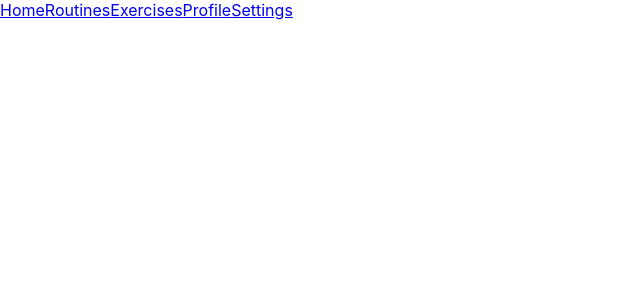
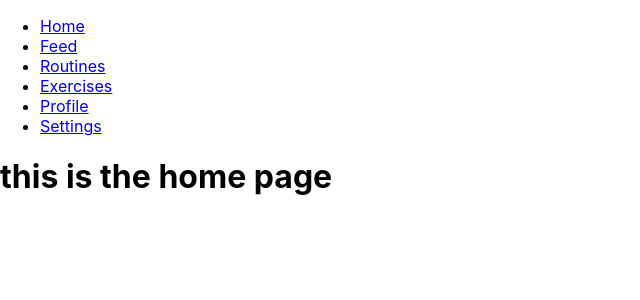
Before and after one commit to yashveer-bika/hevyr, a React (Create React App) app: page / in a window 1280 px wide. Shown: the top 300 px of the page, without its empty margins (0-640 px from the left). Built offline with nearby package versions, Linux system fonts and the light colour scheme.

Commit message:
add barebones pages such as routines, exercises, profile, etc.

```diff
--- a/package.json
+++ b/package.json
@@ -14,6 +14,7 @@
     "react": "^18.2.0",
     "react-bootstrap": "^2.7.0",
     "react-dom": "^18.2.0",
+    "react-router-dom": "^6.8.0",
     "react-scripts": "5.0.1",
     "typescript": "^4.9.5",
     "web-vitals": "^2.1.4"
--- a/src/App.tsx
+++ b/src/App.tsx
@@ -2,15 +2,36 @@ import React from 'react';
 // import logo from './logo.svg';
 import './App.css';
 // import { Navbar } from 'react-bootstrap';
-import NavBar from './components/NavBar';
+// import NavBar from './components/NavBar';
+
+// import ReactDOM from "react-dom";
+import { BrowserRouter, Routes, Route } from "react-router-dom";
+import Exercises from "./pages/Exercises";
+import Home from "./pages/Home";
+import Feed from "./pages/Feed";
+import Profile from "./pages/Profile";
+import Routines from "./pages/Routines";
+import Settings from "./pages/Settings";
+import Layout from './pages/Layout';
+import NoPage from './pages/NoPage';
+
 
 function App() {
   return (
-    <div>
-      <NavBar></NavBar>
-      <div className="App">
-      </div>
-    </div>
+      <BrowserRouter>
+        <Routes>
+            <Route path="/" element={<Layout/>}>
+            <Route index element={<Home />} />
+            <Route path="feed" element={<Feed />} />
+            <Route path="routines" element={<Routines />} />
+            <Route path="exercises" element={<Exercises />} />
+            <Route path="profile" element={<Profile />} />
+            <Route path="settings" element={<Settings />} />
+            <Route path="*" element={<NoPage />} />
+          </Route>
+        </Routes>
+      </BrowserRouter>
+
   );
 }
 
--- a/src/components/NavBar.tsx
+++ b/src/components/NavBar.tsx
@@ -1,24 +1,36 @@
-import Container from 'react-bootstrap/Container';
-import Nav from 'react-bootstrap/Nav';
-import Navbar from 'react-bootstrap/Navbar';
-// import NavDropdown from 'react-bootstrap/NavDropdown';
+import React from "react";
+// import {BrowserRouter} from "react-router-dom";
+// import {Route} from "react-router-dom";
+import {Link} from "react-router-dom";
 
-function NavBar() {
+function Navbar() {
   return (
-    <Navbar sticky="top" bg="light" expand="lg">
-      <Container>
-        <Navbar.Collapse id="basic-navbar-nav">
-          <Nav className="me-auto">
-            <Nav.Link href="">Home</Nav.Link>
-            <Nav.Link href="#routines">Routines</Nav.Link>
-            <Nav.Link href="#exercises">Exercises</Nav.Link>
-            <Nav.Link href="#profile">Profile</Nav.Link>
-            <Nav.Link href="#settings">Settings</Nav.Link>
-          </Nav>
-        </Navbar.Collapse>
-      </Container>
-    </Navbar>
+    <nav>
+      <ul>
+        <li>
+          <Link to="/">Home</Link>
+        </li>
+        <li>
+          <Link to="/feed">Feed</Link>
+        </li>
+        <li>
+          <Link to="/routines">Routines</Link>
+        </li>
+
+        <li>
+          <Link to="/exercises">Exercises</Link>
+        </li>
+
+        <li>
+          <Link to="/profile">Profile</Link>
+        </li>
+
+        <li>
+          <Link to="/settings">Settings</Link>
+        </li>
+      </ul>
+    </nav>
   );
 }
 
-export default NavBar;
+export default Navbar;
--- /dev/null
+++ b/src/pages/Exercises.tsx
@@ -0,0 +1,9 @@
+import React from 'react';
+
+function Exercises() {
+    return (
+        <h1>this is the exercises page</h1>
+    );
+}
+
+export default Exercises;
--- /dev/null
+++ b/src/pages/Feed.tsx
@@ -0,0 +1,9 @@
+import React from 'react';
+
+function Feed() {
+    return (
+        <h1>this is the feed page</h1>
+    );
+}
+
+export default Feed;
--- /dev/null
+++ b/src/pages/Home.tsx
@@ -0,0 +1,9 @@
+import React from 'react';
+
+function Home() {
+    return (
+        <h1>this is the home page</h1>
+    );
+}
+
+export default Home;
--- /dev/null
+++ b/src/pages/Layout.tsx
@@ -0,0 +1,14 @@
+import React from "react";
+import {Outlet} from "react-router-dom";
+import Navbar from "../components/NavBar";
+
+const Layout = () => {
+  return (
+    <>
+      <Navbar />
+      <Outlet />
+    </>
+  );
+};
+
+export default Layout;
--- /dev/null
+++ b/src/pages/NoPage.tsx
@@ -0,0 +1,9 @@
+import React from 'react';
+
+function NoPage() {
+    return (
+        <h1>404 error</h1>
+    );
+}
+
+export default NoPage;
--- /dev/null
+++ b/src/pages/Profile.tsx
@@ -0,0 +1,9 @@
+import React from 'react';
+
+function Profile() {
+    return (
+        <h1>this is the profile page</h1>
+    );
+}
+
+export default Profile;
--- /dev/null
+++ b/src/pages/Routines.tsx
@@ -0,0 +1,9 @@
+import React from 'react';
+
+function Routines() {
+    return (
+        <h1>this is the routines page</h1>
+    );
+}
+
+export default Routines;
--- /dev/null
+++ b/src/pages/Settings.tsx
@@ -0,0 +1,9 @@
+import React from 'react';
+
+function Settings() {
+    return (
+        <h1>this is the Settings page</h1>
+    );
+}
+
+export default Settings;
```
Also changed, not shown: 1 other file (tests, documents, lock files or other folders).
